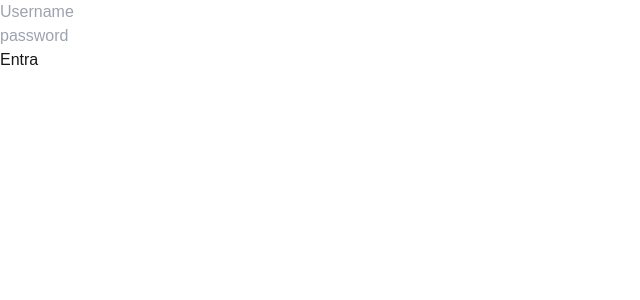
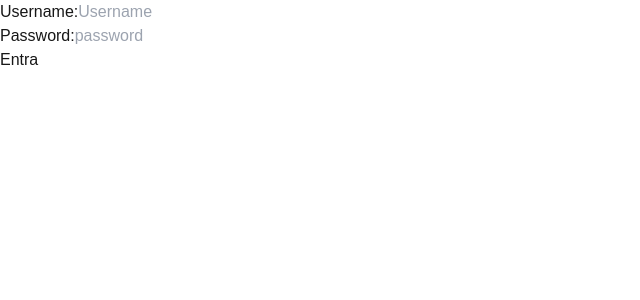
Before and after one commit to Tigreporpora/losdadodsdelamuerte, a Next.js app: page /login in a window 1280 px wide. Shown: the top 300 px of the page, without its empty margins (0-640 px from the left). Built offline with nearby package versions, Linux system fonts and the light colour scheme.

Commit message:
chore: fron-end form login

```diff
--- a/app/login/page.tsx
+++ b/app/login/page.tsx
@@ -12,18 +12,21 @@ export default function Login() {
             se è false andare alla registrazione
 
           */}
+      <form action='/api/login' method="post">
+
         <div>
-          <div>
-             <input type="text" placeholder="Username" />
+          <label htmlFor="user"> Username:</label>
+          <input name="username" type="text" placeholder="Username" />
         </div>
         <div>
-            <input type="password" placeholder="password" />
+          <label htmlFor="pass"> Password:</label>
+          <input name="password" type="password" placeholder="password" />
         </div>
         <div>
-             <button>Entra</button>
-          </div>
+          <button type='submit'>Entra</button>
         </div>
 
+      </form>
     </div>
   );
 }
```
Lines whose indentation alone changed are shown as unchanged.
